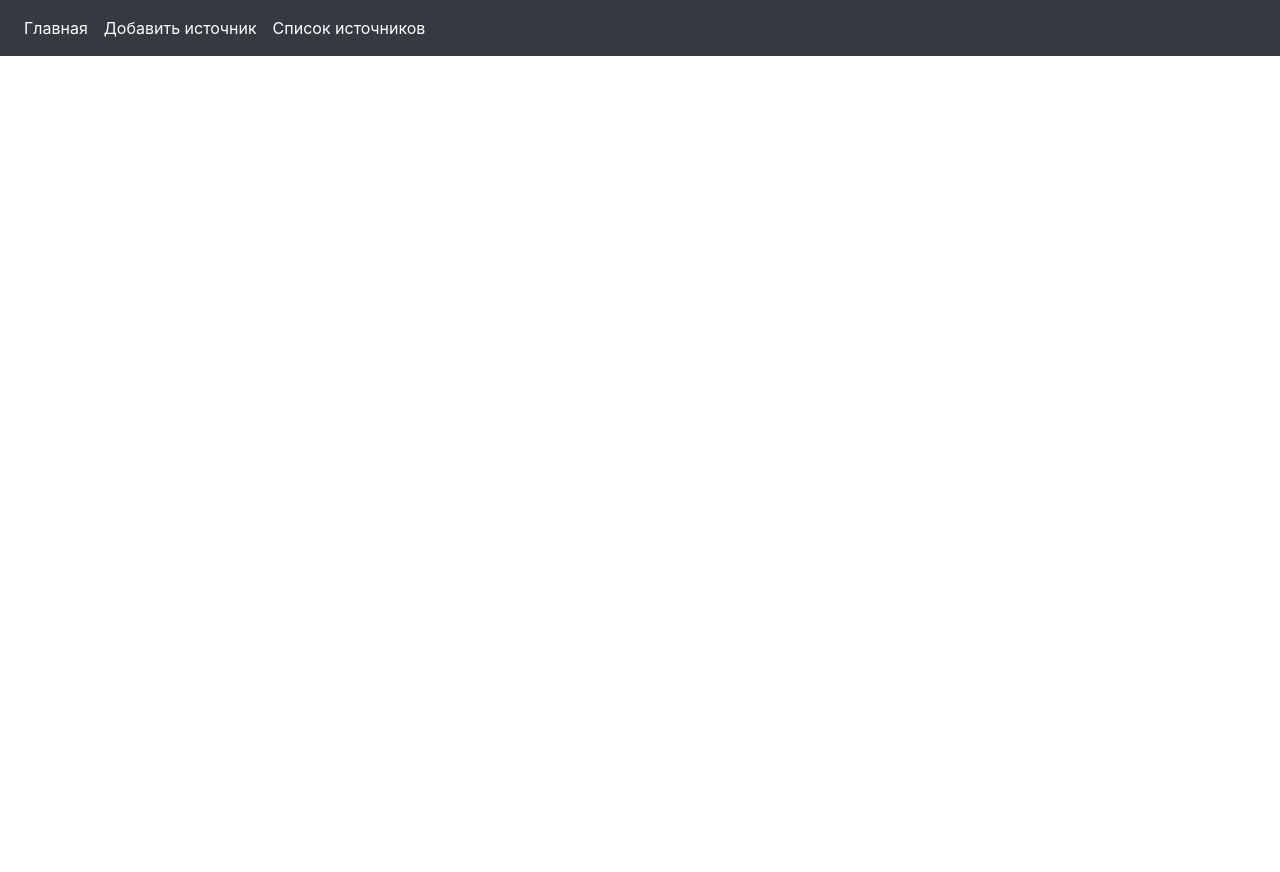
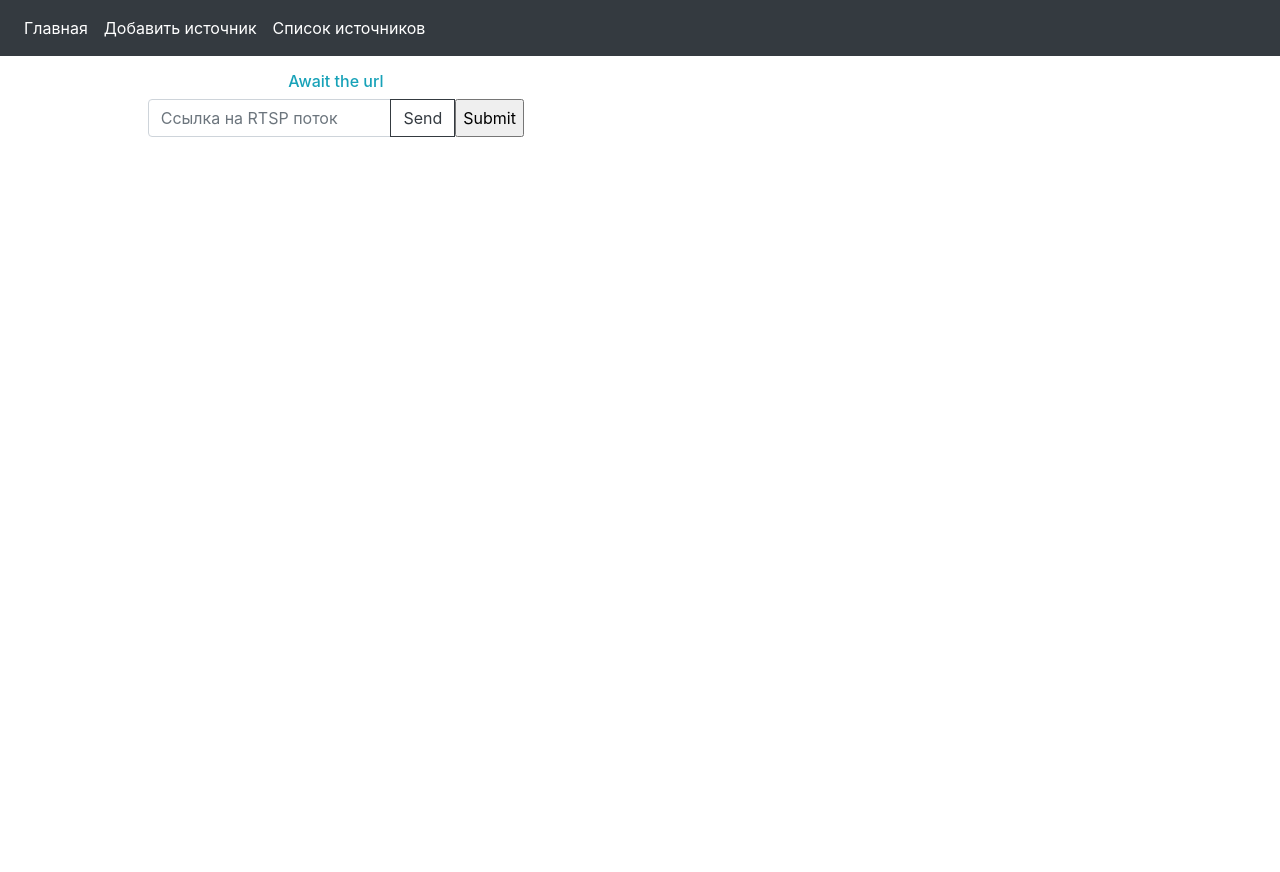
Before and after one commit to amiznikov/flaskWebRTC, a Flask app: page /add in a window 1280 px wide. Before the commit the page ends 56 px from the top, so only its background shows below. Run offline with Flask 2, Linux system fonts and the light colour scheme; some libraries are stand-ins or nearby versions.

Commit message:
same templates adn css

```diff
--- /dev/null
+++ b/app/static/css/index.css
@@ -0,0 +1,3 @@
+body, html {
+    height: 100%
+}
--- a/app/templates/add.html
+++ b/app/templates/add.html
@@ -1,9 +1,25 @@
 <!DOCTYPE html>
 {% extends "base.html" %}
 
-{% block app_content %}
-        <form method="POST" action="/add" enctype=multipart/form-data id="stream_data">
+{% block content %}
+        <!-- <form method="POST" action="/add" enctype=multipart/form-data id="stream_data">
             <input type="text" name="stream_url" value="" placeholder="stream url">
-            <input type="submit">
-        </form>
+ -->
+        <link rel="stylesheet" href="static/css/index.css">
+        <div class="container d-flex h-100">
+            <form method="POST" action="/add" enctype=multipart/form-data id="stream_data">
+            <div class="row justify-content-center align-self-center mx-auto w-75">
+                <div>
+                    <p class="h6 mx-auto"><span class="text-info" id="messageText">Await the url</span></p>
+                </div>
+                <div class="input-group mb-3">
+                    <input type="text" class="form-control" placeholder="Ссылка на RTSP поток" aria-label="Link" aria-describedby="basic-addon2" id="urlValue">
+                    <div class="input-group-append">
+                        <button class="btn btn-outline-dark" type="button" id="sendButton" onclick="prepareUrl()">Send</button>
+                    </div>
+                    <input type="submit">
+                </div>
+            </div>
+            </form>
+        </div>
 {% endblock %}
```
